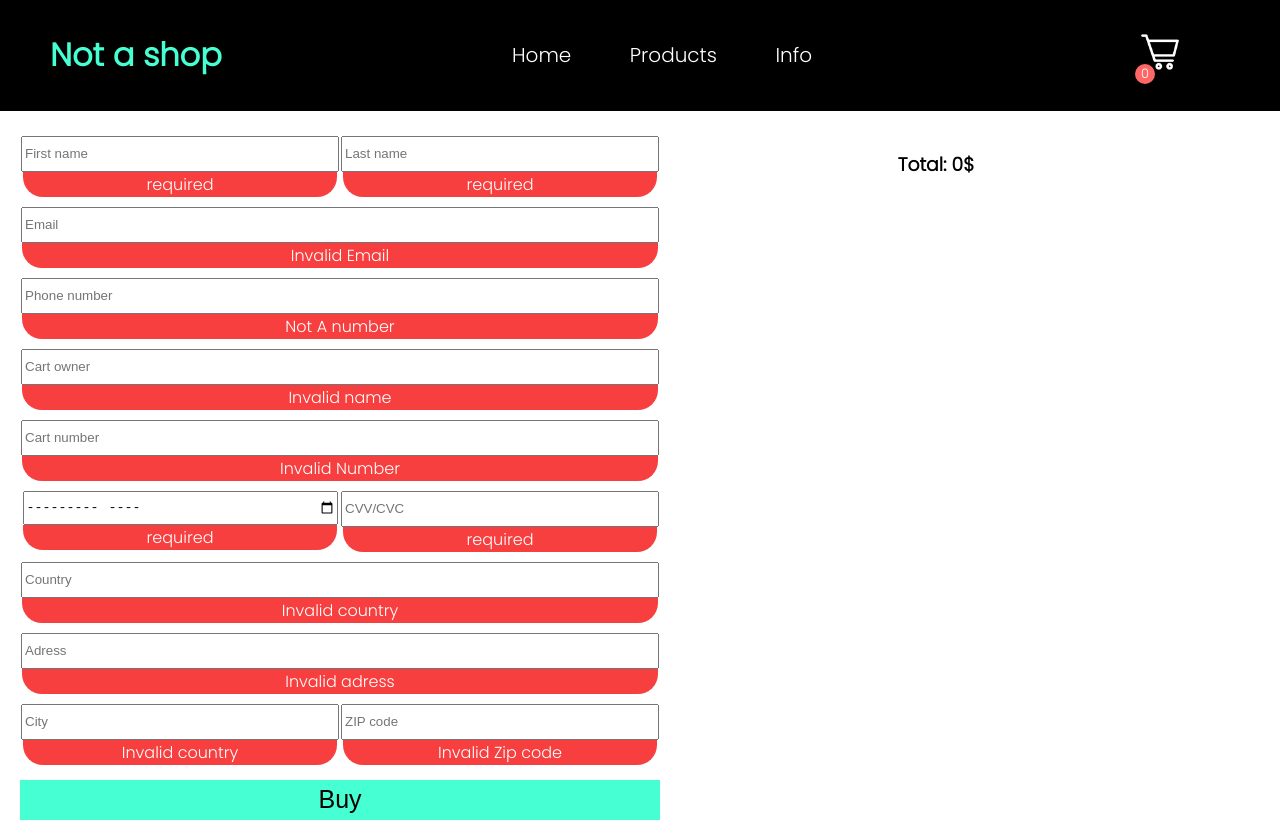
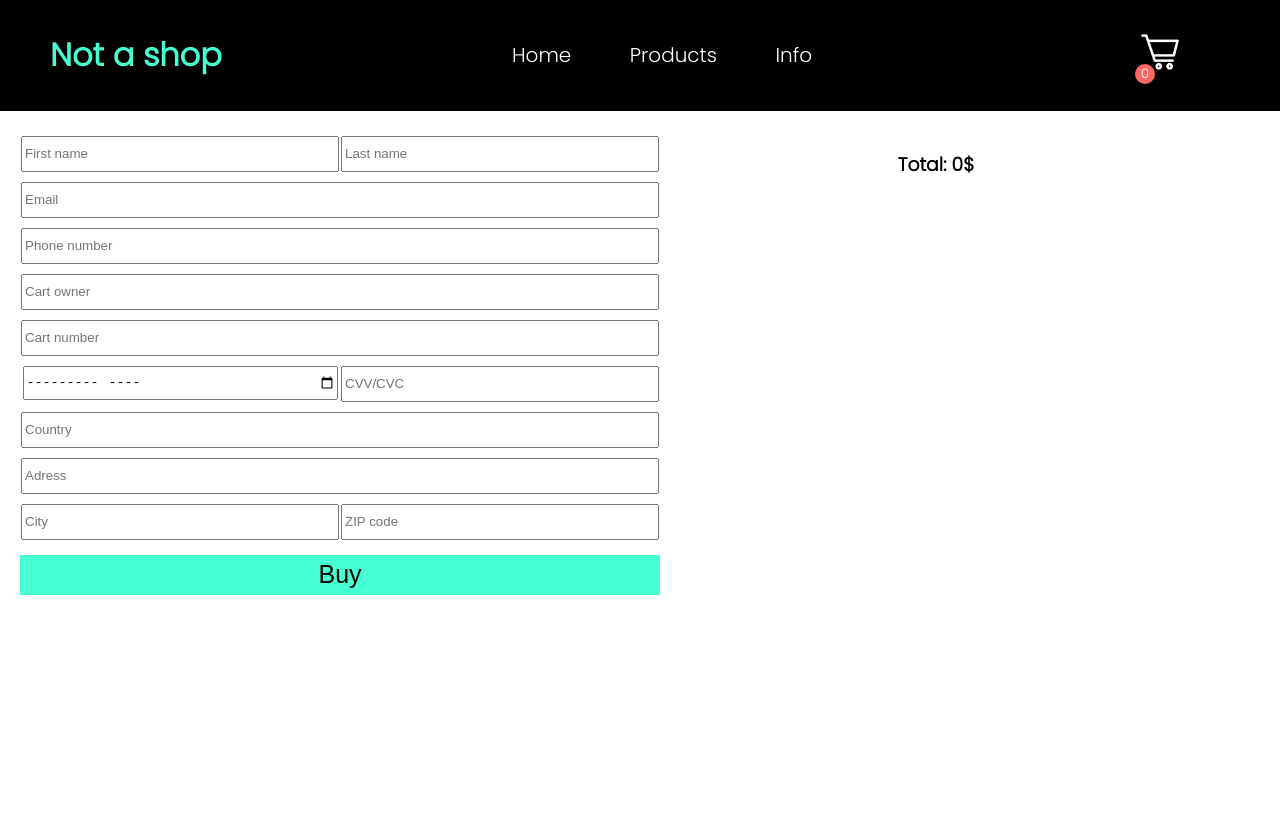
Before and after one commit to ionathansideras/cart, a React (Create React App) app: page /#/payment in a window 1280 px wide. After the commit the page ends 800 px from the top, so only its background shows below. Built offline with nearby package versions, Linux system fonts and the light colour scheme.

Commit message:
form validation

```diff
--- a/src/pay.js
+++ b/src/pay.js
@@ -19,9 +19,11 @@ export default function Pay({cart, total}){
         zipCode: ''
     })
 
+    const [flag, setFlag] = useState(false)
 
     function handleForm(e){
         e.preventDefault();
+        setFlag(true)
         let count = 0;
         const spans = document.querySelectorAll('span')
         spans.forEach((span) => {
@@ -29,8 +31,15 @@ export default function Pay({cart, total}){
                 count ++;
             }
         })
-        if (count == 1){
-            alert('Thank you for your order')
+
+        const check = Object.keys(formValues).filter((i) => {
+            if (formValues[i] === '') {
+                return true
+            }
+        })
+
+        if (check.length === 0 && count === 1){
+            alert('thank you fr your order')
             setFormValues({
                 firstName: '',
                 lastName: '',
@@ -45,6 +54,7 @@ export default function Pay({cart, total}){
                 city: '',
                 zipCode: ''
             })
+            setFlag(false)
         }
     }
 
@@ -52,74 +62,119 @@ export default function Pay({cart, total}){
         setFormValues({...formValues, [item]: e.target.value})
     }
 
-    function handleEmail(){
-        const mail = [...formValues.email]
-        if(mail.includes('@')){
-            return true
+    function Fname(){
+        if (formValues.firstName === '') return <span>required</span>
+    }
+    function Lname(){
+        if (formValues.lastName === '') return <span>required</span>
+    }
+    function Email(){
+        if (!formValues.email.includes('@') || !formValues.email.includes('.com')){
+             return <span>Invalid Email</span>
         }
-        else {
-            return false
+    }
+    function Pnumber(){
+       if (isNaN(formValues.phoneNumber) || formValues.phoneNumber === false) {
+            return <span>Invalid Number</span>
+       }
+    }
+    function Cowner(){
+        if (!/^[a-zA-Z ]+$/.test(formValues.cartOwner) || formValues.cartOwner === false){
+            return <span>Invalid Name</span>
+        }
+    }
+    function Cnumber(){
+        if (!/^[0-9]+$/.test(formValues.cartNumber) || formValues.cartNumber === false){
+            return <span>Invalid Number</span>
+        }
+    }
+    function Mmyy(){
+        if (formValues.mmyy < 2) return <span>Invalid Date</span>
+    }
+    function Cvvcvc(){
+        if (!/^[0-9]+$/.test(formValues.cvvcvc) || formValues.cvvcvc.length < 3){
+            return <span>required</span>
+        }
+    }
+    function Country(){
+        if (!/^[a-zA-Z ]+$/.test(formValues.country) || formValues.country === false){
+            return <span>required</span>
+        }
+    }
+    function Adress(){
+        if (!/^[a-zA-Z0-9 ]+$/.test(formValues.adress) || formValues.adress === false){
+            return <span>required</span>
+        }
+    }
+    function City(){
+        if (!/^[a-zA-Z ]+$/.test(formValues.city) || formValues.city === false){
+            return <span>required</span>
+        }
+    }
+    function Zipcode(){
+        if (!/^[0-9]+$/.test(formValues.zipCode) || formValues.zipCode === false){
+            return <span>required</span>
         }
     }
 
-     return (
+    return (
 
         <div className="all">
             <form onSubmit={(e) => handleForm(e)}>
                 <div className="divs">
                     <div className="erdiv">
                         <input onChange={(e) => newValues(e, 'firstName')} value={formValues.firstName} placeholder="First name"/>
-                        <span>{formValues.firstName == '' ? 'required' : ''}</span>
+                        {flag ? <Fname/> : ''}
                     </div>
                     <div className="erdiv">
                         <input onChange={(e) => newValues(e, 'lastName')} value={formValues.lastName} placeholder="Last name"/>
-                        <span>{formValues.lastName == '' ? 'required' : ''}</span>
+                        {flag ? <Lname/> : ''}
                     </div>
                 </div>
                 <div className="erdiv">
                     <input onChange={(e) => newValues(e, 'email')} value={formValues.email} type="email" placeholder="Email"/>
-                    <span>{handleEmail() == false ? 'Invalid Email' : ''}</span>
+                    {flag ? <Email/> : ''}
                 </div>
                 <div className="erdiv">
                     <input onChange={(e) => newValues(e, 'phoneNumber')} value={formValues.phoneNumber} type="tel" placeholder="Phone number"/>
-                    <span>{isNaN(formValues.phoneNumber) || formValues.phoneNumber == false ? 'Not A number' : ''}</span>
+                    {flag ? <Pnumber/> : ''}
                 </div>
                 <div className="erdiv">
                     <input onChange={(e) => newValues(e, 'cartOwner')} value={formValues.cartOwner} placeholder="Cart owner"/>
-                    <span>{!/^[a-zA-Z ]+$/.test(formValues.cartOwner) || formValues.cartOwner == false ? 'Invalid name' : ''}</span>
+                    {flag ? <Cowner/> : ''}
                 </div>
                 <div className="erdiv">
                     <input onChange={(e) => newValues(e, 'cartNumber')} value={formValues.cartNumber} type="tel" maxLength="19" placeholder="Cart number"/>
-                    <span>{!/^[0-9]+$/.test(formValues.cartNumber) || formValues.cartNumber == false ? 'Invalid Number' : ''}</span>
+                    {flag ? <Cnumber/> : ''}
                 </div>
 
                 <div className="divs">
                     <div className="erdiv">
                         <input type="month" onChange={(e) => newValues(e, 'mmyy')} value={formValues.mmyy} placeholder="MM/YY"/>
-                        <span>{formValues.mmyy < 2 ? 'required' : ''}</span>
+                        {flag ? <Mmyy/> : ''}
                     </div>
                     <div className="erdiv">
                         <input onChange={(e) => newValues(e, 'cvvcvc')} value={formValues.cvvcvc} maxLength="3" placeholder="CVV/CVC"/>
-                        <span>{!/^[0-9]+$/.test(formValues.cvvcvc) || formValues.cvvcvc.length < 3 ? 'required' : ''}</span>
+                        {flag ? <Cvvcvc/> : ''}
                     </div>
                 </div>
                 <div className="erdiv">
                     <input onChange={(e) => newValues(e, 'country')} value={formValues.country} placeholder="Country"/>
-                    <span>{!/^[a-zA-Z ]+$/.test(formValues.country) || formValues.country == false ? 'Invalid country' : ''}</span>
+                    {flag ? <Country/> : ''}
                 </div>
                 <div className="erdiv">
                     <input onChange={(e) => newValues(e, 'adress')} value={formValues.adress} placeholder="Adress"/>
-                    <span>{!/^[a-zA-Z0-9 ]+$/.test(formValues.adress) || formValues.adress == false ? 'Invalid adress' : ''}</span>
+                    {flag ? <Adress/> : ''}
                 </div>
 
                 <div className="divs">
                     <div className="erdiv">
                         <input onChange={(e) => newValues(e, 'city')} value={formValues.city} placeholder="City"/>
-                        <span>{!/^[a-zA-Z ]+$/.test(formValues.city) || formValues.city == false ? 'Invalid country' : ''}</span>
+                        {flag ? <City/> : ''}
                     </div>
                     <div className="erdiv">
                         <input onChange={(e) => newValues(e, 'zipCode')} value={formValues.zipCode} placeholder="ZIP code"/>
-                        <span>{!/^[0-9]+$/.test(formValues.zipCode) || formValues.zipCode == false ? 'Invalid Zip code' : ''}</span>
+                        {flag ? <Zipcode/> : ''}
                     </div>
                 </div>
 
```
